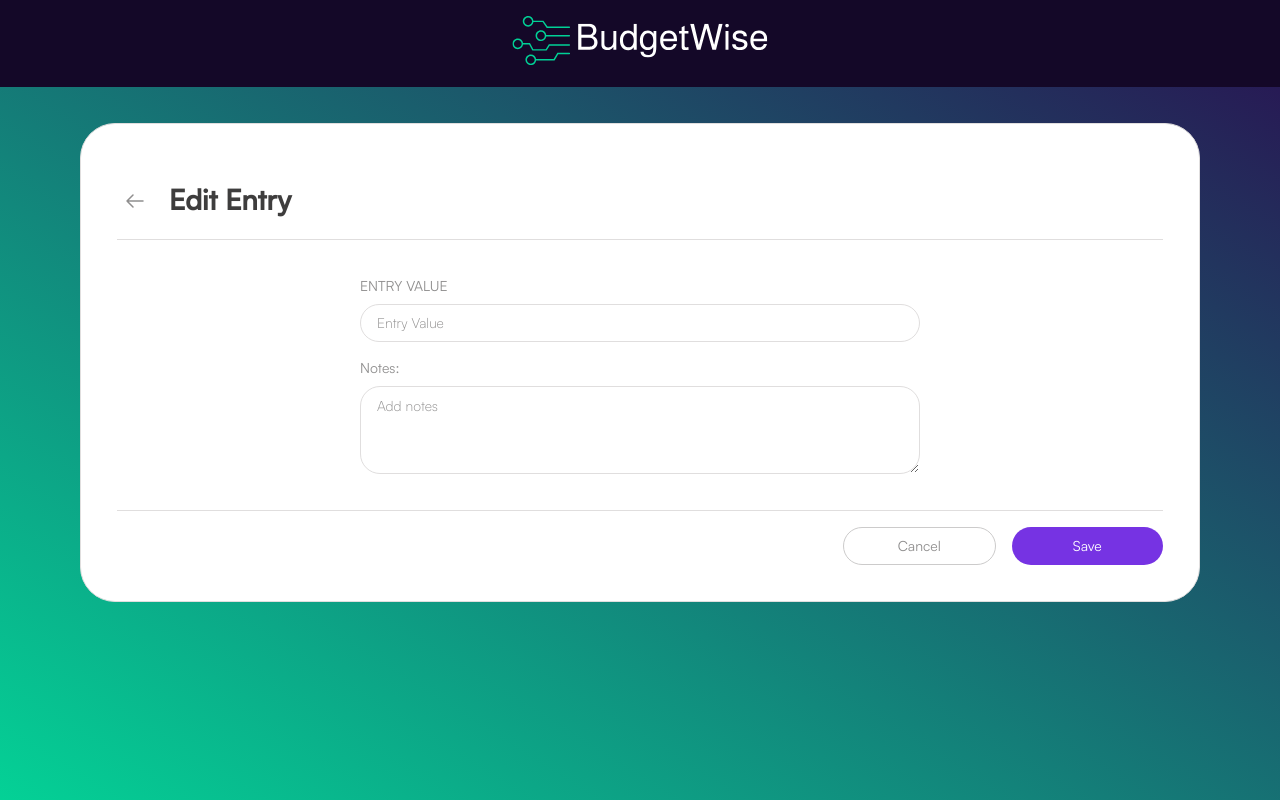
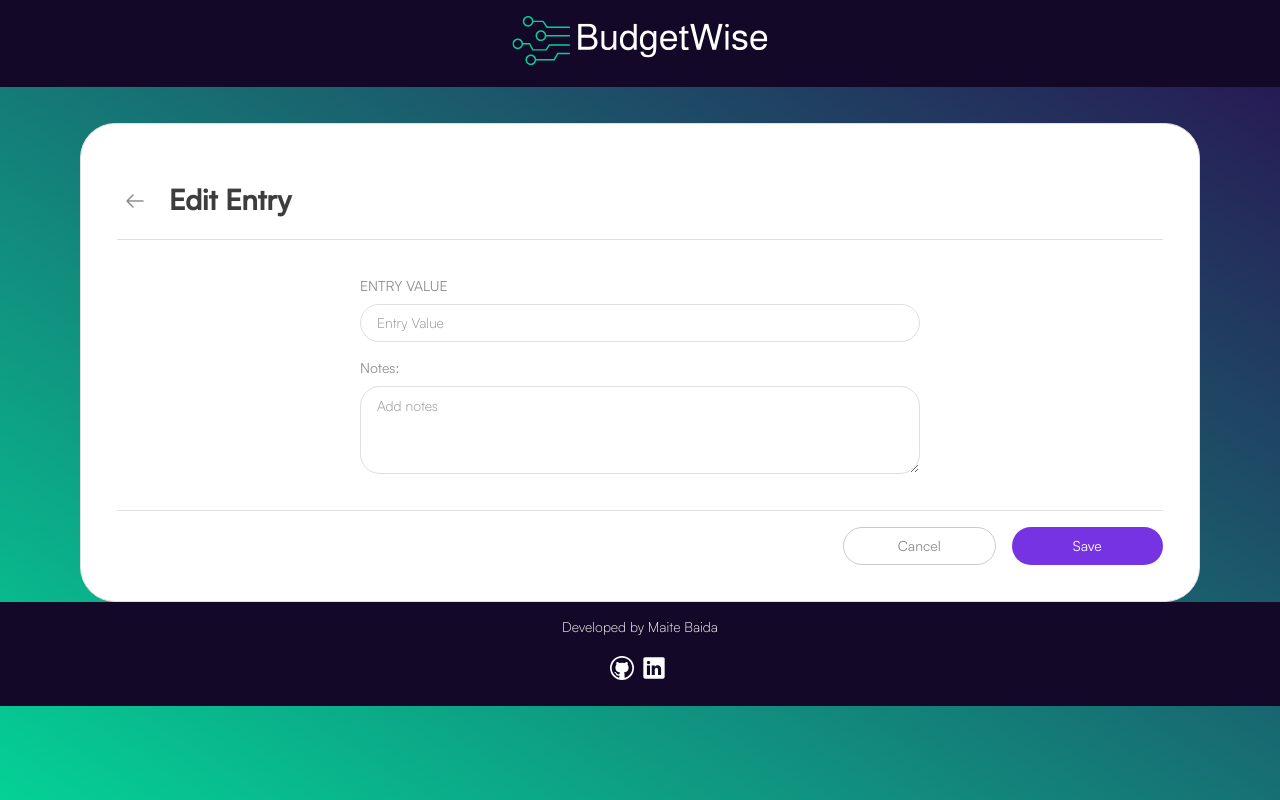
Before and after one commit to MaiteBaida/budget-wise-client, a React (Create React App) app: page /expenses/1/entries/1/edit in a window 1280 px wide. Built offline with nearby package versions, Linux system fonts and the light colour scheme; no server answers.

Commit message:
footer component ready

```diff
--- a/src/App.js
+++ b/src/App.js
@@ -9,6 +9,7 @@ import AddExpense from "./pages/AddExpense/AddExpense.js";
 import EditExpense from "./pages/EditExpense/EditExpense.js";
 import NewEntry from "./pages/NewEntry/NewEntry.js";
 import EditEntry from "./pages/EditEntry/EditEntry.js";
+import Footer from "./components/Footer/Footer.js";
 
 function App() {
   return (
@@ -27,6 +28,7 @@ function App() {
           element={<EditEntry />}
         />
       </Routes>
+      <Footer />
     </BrowserRouter>
   );
 }
--- /dev/null
+++ b/src/components/Footer/Footer.js
@@ -0,0 +1,22 @@
+import "./Footer.scss";
+import Logo from "../Logo/Logo";
+import github from "../../assets/icons/github.svg";
+import linkedin from "../../assets/icons/linkedin.svg";
+
+function Footer() {
+  return (
+    <footer className="footer">
+      <p className="footer__txt">Developed by Maite Baida</p>
+      <div className="footer__icon-container">
+        <a href="https://github.com/MaiteBaida">
+          <img className="footer__icon-git" src={github} />
+        </a>
+        <a href="https://www.linkedin.com/in/maitebaida/">
+          <img className="footer__icon-linkedin" src={linkedin} />
+        </a>
+      </div>
+    </footer>
+  );
+}
+
+export default Footer;
--- /dev/null
+++ b/src/components/Footer/Footer.scss
@@ -0,0 +1,27 @@
+@import '../../styles/partials/mixins';
+@import '../../styles/partials/variables';
+
+.footer {
+    background-color: $purple-black;
+    display: flex;
+    flex-direction: column;
+    justify-content: center;
+    align-items: center;
+    &__txt {
+        color: $white;
+    }
+    &__icon {
+        &-git {
+            width: 1.5rem;
+            margin-bottom: 4px;
+            margin-right: 4px;
+        }
+        &-linkedin {
+            width: 2rem;
+        }
+        &-container {
+            margin-bottom: 1rem;
+        }
+    }
+
+}
```
Also changed, not shown: src/assets/icons/github.svg (added), src/assets/icons/linkedin.svg (added).
